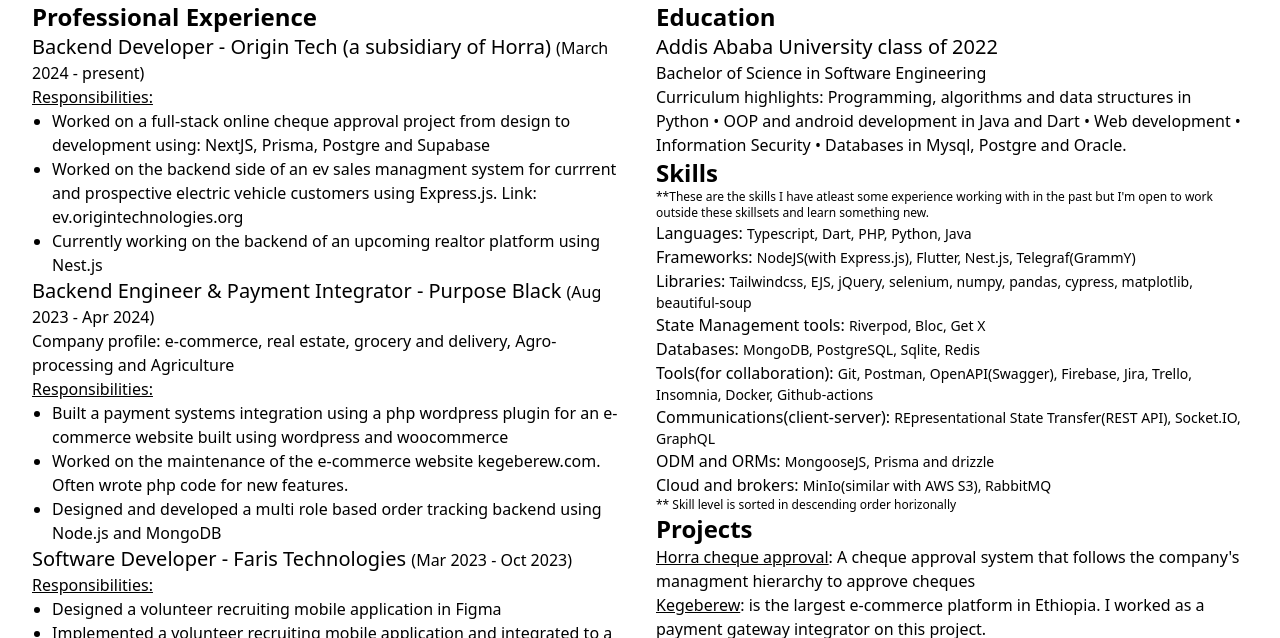
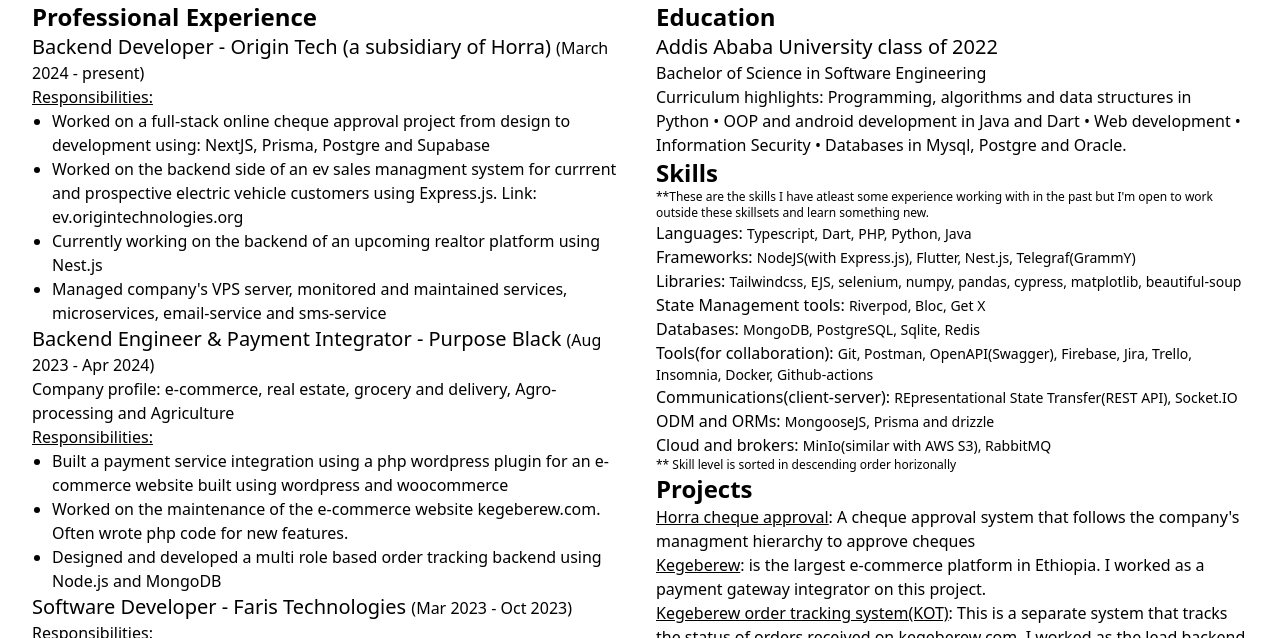
Before and after one commit to michaelzewdu/cv, a website: page index.html in a window 1280 px wide. Shown: the part 132-770 px from the top of the page. Drawn offline with nearby package versions, Linux system fonts and the light colour scheme.

Commit message:
docs: added an experience detail for origin
- removed graphql and jQuery
- who even says payment system integration? `system` is replaced by `service`

```diff
--- a/index.html
+++ b/index.html
@@ -60,7 +60,8 @@
         <li>Worked on the backend side of an ev sales managment system for currrent and prospective electric vehicle customers using Express.js. Link: <a
             href="https://ev.origintechnologies.org" class="hover:text-red-600">ev.origintechnologies.org</a></li>
         <li>Currently working on the backend of an upcoming realtor platform using Nest.js</li>
-        <!-- <li>Also worked on the development the mobile application of the new housing platform using the flutter framework</li> -->
+        <li>Managed company's VPS server, monitored and maintained services, microservices, email-service and sms-service</li>
+
       </ul>
       <h4 class="text-xl font-medium">
         Backend Engineer & Payment Integrator - Purpose Black
@@ -73,7 +74,7 @@
       <p class="underline">Responsibilities:</p>
       <ul class="list-disc ps-5">
         <li>
-          Built a payment systems integration using a php wordpress plugin for an
+          Built a payment service integration using a php wordpress plugin for an
           e-commerce website built using wordpress and woocommerce
         </li>
         <li>
@@ -196,7 +197,7 @@
         Express.js), Flutter, Nest.js, Telegraf(GrammY)
       </p>
       <p class="font-thin text-sm">
-        <span class="font-light text-base">Libraries: </span>Tailwindcss, EJS, jQuery, selenium,
+        <span class="font-light text-base">Libraries: </span>Tailwindcss, EJS, selenium,
         numpy, pandas, cypress, matplotlib, beautiful-soup
       </p>
       <p class="font-thin text-sm">
@@ -213,7 +214,7 @@
       </p>
       <p class="font-thin text-sm">
         <span class="font-light text-base">Communications(client-server): </span>REpresentational State Transfer(REST API),
-        Socket.IO, GraphQL
+        Socket.IO
       </p>
       <p class="font-thin text-sm">
         <span class="font-light text-base">ODM and ORMs: </span>MongooseJS, Prisma and drizzle
```
